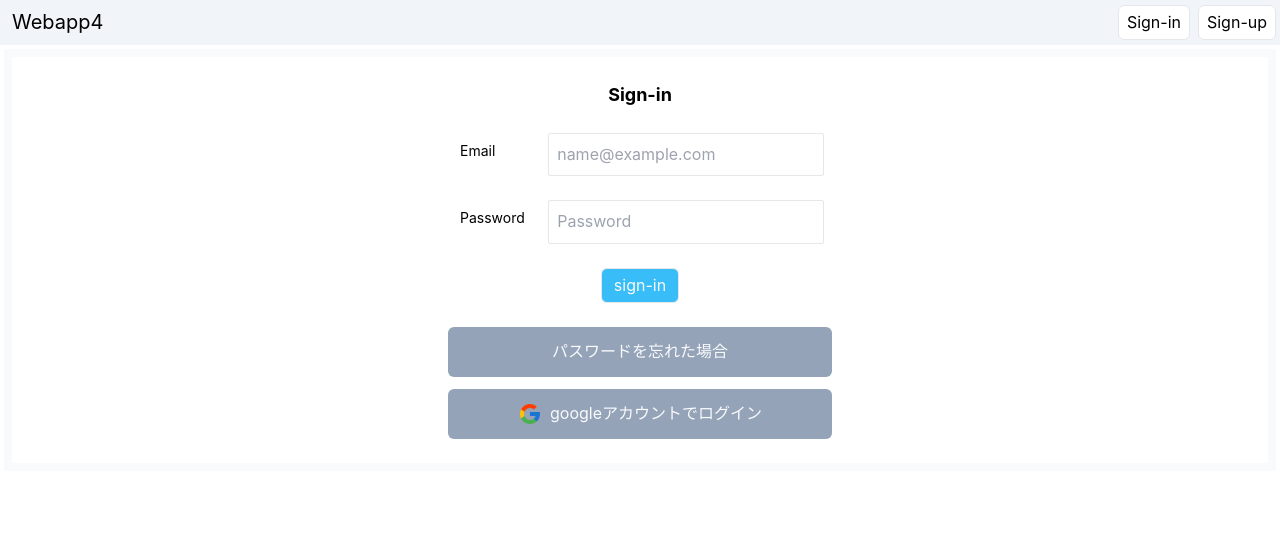
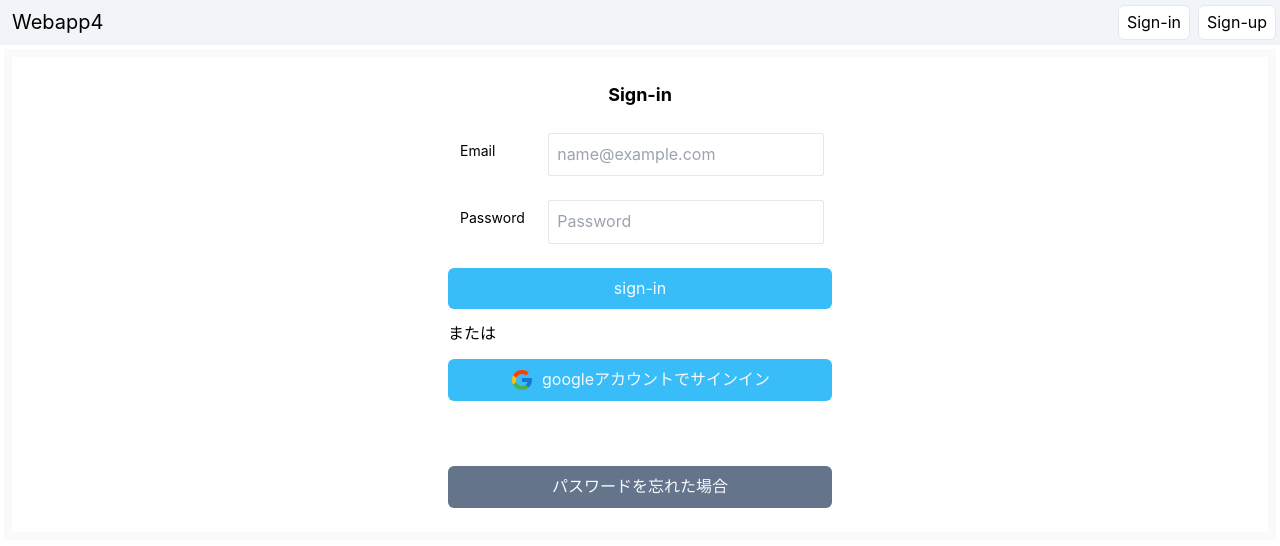
Before and after one commit to akinorina/webapp4_client, a Vue app: page /signin in a window 1280 px wide. Shown: the top 546 px of the page. Built offline with nearby package versions, Linux system fonts and the light colour scheme; no server answers; what @ckeditor/ckeditor5-vue would draw is missing.

Commit message:
雑多な修正

```diff
--- a/src/views/admin/IndexView.vue
+++ b/src/views/admin/IndexView.vue
@@ -18,7 +18,7 @@ const authStore = useAuthStore()
       <div class="grid grid-cols-3 gap-3">
         <ButtonGeneral class="h-24 px-1 py-3" @click="router.push({ name: 'admin_users' })" v-if="authStore.getUsername() === 'admin'">
           <div class="flex flex-col items-center">
-            <h5 class="font-bold leading-5 mb-2">Image</h5>
+            <h5 class="font-bold leading-5 mb-2">User</h5>
             <p class="text-xs">ユーザー管理</p>
           </div>
         </ButtonGeneral>
--- a/src/views/auth/SignUpRegisterInfoView.vue
+++ b/src/views/auth/SignUpRegisterInfoView.vue
@@ -133,6 +133,14 @@ const submitForm = async () => {
               />
             </div>
 
+            <div class="p-3 text-sm">
+              アカウントにログインすると
+              <a class="text-blue-700 underline" href="#" target="_blank">利用規約</a>
+              と
+              <a class="text-blue-700 underline" href="#" target="_blank">プライバシーポリシー</a>
+              に同意したものとみなされます。
+            </div>
+
             <div class="flex justify-start p-3">
               <div class="">
                 <input
--- a/src/views/auth/SignUpView.vue
+++ b/src/views/auth/SignUpView.vue
@@ -53,7 +53,7 @@ const signInGoogle = () => {
 
 <template>
   <div class="container mx-auto">
-    <div class="px-3">
+    <div class="max-w-96 mx-auto px-3">
       <div class="">
         <div class="m-3 text-center font-bold text-lg">
           Sign-up
@@ -94,14 +94,13 @@ const signInGoogle = () => {
           class="w-full py-2 flex justify-center items-center"
           @click="signInGoogle"
         >
-        <!-- w-full -->
           <img :src="googleIcon" class="me-2 w-6" />
           googleアカウントでログイン
         </ButtonGeneral>
       </div>
 
       <div class="p-3 text-sm">
-        アカウントを作成すると
+        アカウントにログインすると
         <a class="text-blue-700 underline" href="#" target="_blank">利用規約</a>
         と
         <a class="text-blue-700 underline" href="#" target="_blank">プライバシーポリシー</a>
--- a/src/views/auth/SigninView.vue
+++ b/src/views/auth/SigninView.vue
@@ -56,7 +56,9 @@ const signInGoogle = () => {
           </div>
 
           <div class="flex justify-center" v-if="showErrorMessage">
-            <div class="p-3 bg-red-500 text-white font-bold" role="alert">メールアドレス、または、パスワードに誤りがあります。</div>
+            <div class="p-3 rounded bg-red-400 text-white text-sm font-bold" role="alert">
+              メールアドレス、または、パスワードに誤りがあります。
+            </div>
           </div>
 
           <div class="w-full max-w-96 mx-auto">
@@ -81,33 +83,38 @@ const signInGoogle = () => {
               />
             </div>
 
-            <div class="flex justify-center px-1 py-3">
-              <ButtonGeneral type="submit" class="rounded-md border px-3 py-1">
+            <div class="">
+              <ButtonGeneral type="submit" class="py-2 my-3 w-full flex justify-center items-center">
                 sign-in
               </ButtonGeneral>
             </div>
           </div>
         </form>
 
+        <div class="my-0">
+          または
+        </div>
+
         <div class="my-3 w-full flex justify-center items-center">
           <ButtonGeneral
-            class="w-full rounded-lg bg-slate-400 text-black py-3 text-black hover:bg-slate-500"
+            class="w-full py-2 flex justify-center items-center"
+            @click="signInGoogle"
+          >
+            <img :src="googleIcon" class="me-2 w-6" />
+            googleアカウントでサインイン
+          </ButtonGeneral>
+        </div>
+
+        <div class="my-5">&nbsp;</div>
+
+        <div class="my-3 w-full flex justify-center items-center">
+          <ButtonGeneral
+            class="w-full py-2 flex justify-center items-center bg-slate-500 hover:bg-slate-600"
             @click="router.push({ name: 'reset-password' })"
           >
             <router-link :to="{ name: 'reset-password' }"> パスワードを忘れた場合 </router-link>
           </ButtonGeneral>
         </div>
-
-        <div class="my-3 w-full flex justify-center items-center">
-          <ButtonGeneral
-            class="w-full rounded-lg bg-slate-400 text-black py-3 flex items-center justify-center"
-            @click="signInGoogle"
-          >
-            <img :src="googleIcon" class="me-2 w-6" />
-            googleアカウントでログイン
-          </ButtonGeneral>
-        </div>
-
       </div>
     </div>
   </div>
--- a/src/views/samples/IndexView.vue
+++ b/src/views/samples/IndexView.vue
@@ -1,4 +1,6 @@
-<script setup lang="ts"></script>
+<script setup lang="ts">
+import { RouterLink } from 'vue-router';
+</script>
 
 <template>
   <div class="container mx-auto">
```
